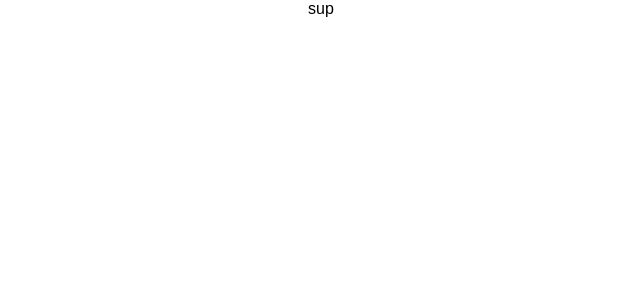
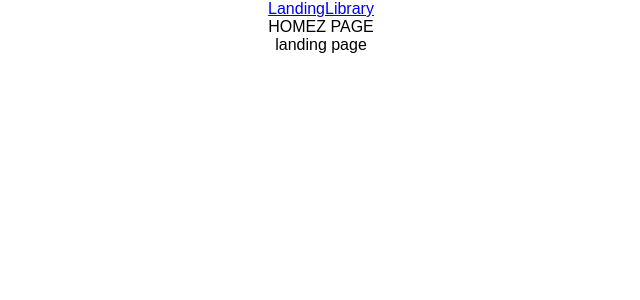
Before and after one commit to calvinchengsald/GroceryX, a React (Create React App) app: page / in a window 1280 px wide. Shown: the top 300 px of the page, without its empty margins (319-959 px from the left). Built offline with nearby package versions, Linux system fonts and the light colour scheme.

Commit message:
basic schema

```diff
--- a/src/App.js
+++ b/src/App.js
@@ -2,12 +2,26 @@ import React, { Component } from 'react';
 import logo from './logo.svg';
 import './App.css';
 import { Route, Link } from 'react-router-dom';
+import Landing from './components/Landing';
+import Library from './components/Library';
 
 class App extends Component {
   render() {
     return (
       <div className="App">
-        <div> sup </div>
+        <div className='container'>
+          <nav>
+               <Link to='/'>Landing</Link>
+               <Link to='/library'>Library</Link>
+          </nav>
+          <div className='col-6 border bg-light'>
+           HOMEZ PAGE
+          </div>
+          <main>
+           <Route exact path="/" component={Landing} />
+           <Route path="/library" component={Library} />
+         </main>
+        </div>
       </div>
     );
   }
--- /dev/null
+++ b/src/components/Landing.js
@@ -0,0 +1,14 @@
+
+import React, { Component } from 'react';
+
+class Landing extends Component {
+  render() {
+   return (
+     <section className='library'>
+       landing page
+     </section>
+    );
+  }
+}
+
+export default Landing;
--- /dev/null
+++ b/src/components/Library.js
@@ -0,0 +1,14 @@
+
+import React, { Component } from 'react';
+
+class Library extends Component {
+  render() {
+   return (
+     <section className='library'>
+       Library will go here
+     </section>
+    );
+  }
+}
+
+export default Library;
```
